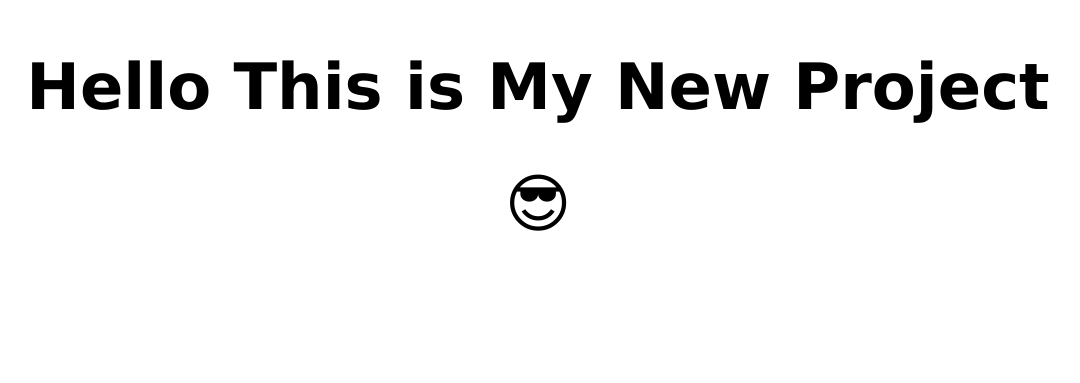
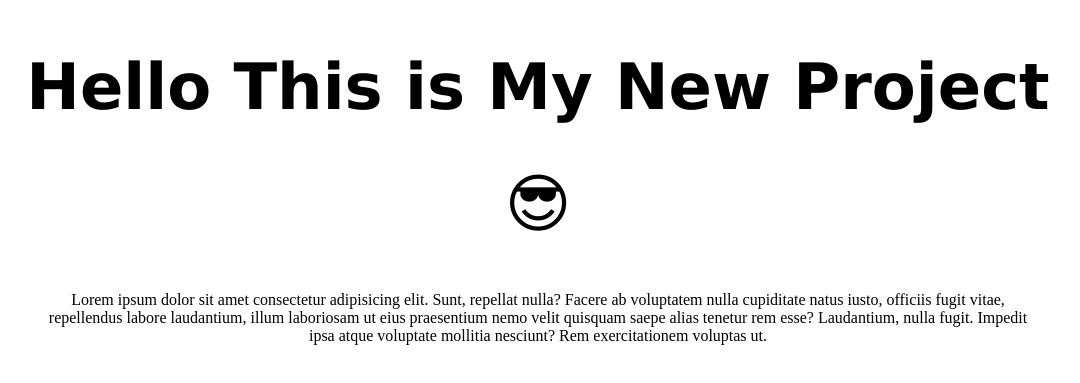
Before and after one commit to ferdouszihad101/my-new-repo, a plain HTML site: page index.html in a window 1280 px wide. Shown: the part 101-484 px from the top of the page, without its empty margins (102-1182 px from the left). Drawn offline with Linux system fonts and the light colour scheme.

Commit message:
added a pragraph

```diff
--- a/index.html
+++ b/index.html
@@ -9,5 +9,13 @@
   <body>
     <h1>Hello This is My New Project</h1>
     <h1>😎</h1>
+    <p>
+      Lorem ipsum dolor sit amet consectetur adipisicing elit. Sunt, repellat
+      nulla? Facere ab voluptatem nulla cupiditate natus iusto, officiis fugit
+      vitae, repellendus labore laudantium, illum laboriosam ut eius praesentium
+      nemo velit quisquam saepe alias tenetur rem esse? Laudantium, nulla fugit.
+      Impedit ipsa atque voluptate mollitia nesciunt? Rem exercitationem
+      voluptas ut.
+    </p>
   </body>
 </html>
--- a/style/style.css
+++ b/style/style.css
@@ -7,3 +7,8 @@ h1 {
     "Lucida Sans Unicode", Geneva, Verdana, sans-serif;
   text-align: center;
 }
+p {
+  text-align: center;
+  width: 80%;
+  margin: 50px auto;
+}
```
